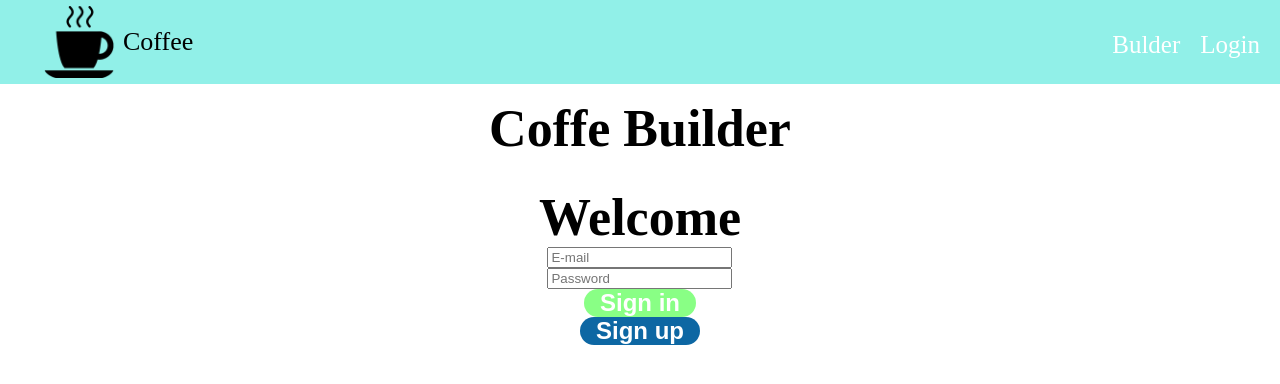
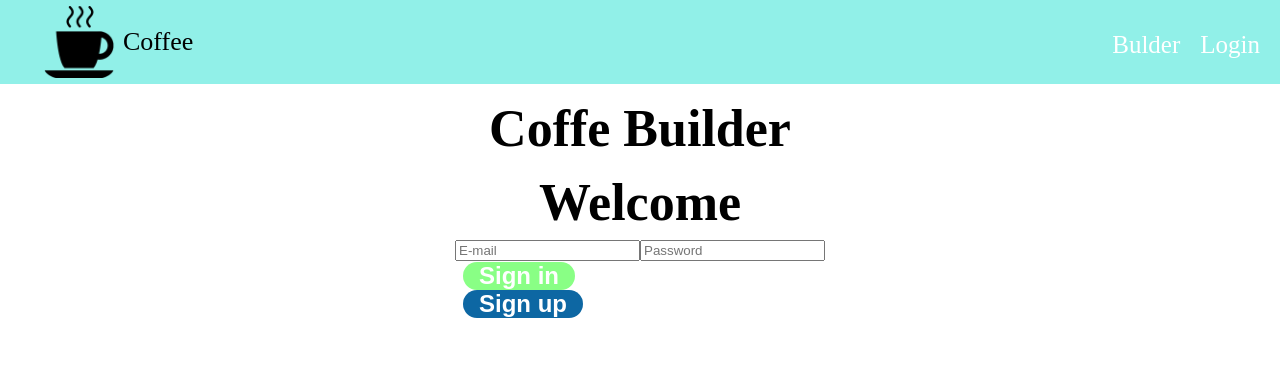
Before and after one commit to kutman-batyrkanov/-Coffe-builder-app, a React (Create React App) app: page /auth in a window 1280 px wide. Shown: the top 384 px of the page. Built offline with nearby package versions, Linux system fonts and the light colour scheme; a web font is replaced by a local one.

Commit message:
added const method event.nativeEvent

```diff
--- a/src/components/Auth/Auth.js
+++ b/src/components/Auth/Auth.js
@@ -9,7 +9,6 @@ import { Redirect, useLocation } from "react-router-dom";
 
 export default withAxios(() => {
   const dispatch = useDispatch();
-  const [ method, setMethod ] = useState(null);
   const { loading, error, token } = useSelector(state => state.auth);
   const location = useLocation();
 
@@ -17,6 +16,8 @@ export default withAxios(() => {
     start(dispatch);
 
     const data = new FormData(event.target);
+    const method = event.nativeEvent.submitter.innerText == "Sign in"
+      ? "signin" : "signup";
     auth(dispatch, method, data.get('email'), data.get('password'));
 
     event.preventDefault();
@@ -25,12 +26,12 @@ export default withAxios(() => {
   let formOutput = "Loading...";
   if (!loading) {
     formOutput = (
-      <form className={classes.Auth} onSubmit={formSubmitted}>
+      <form onSubmit={formSubmitted}>
         <h1>Welcome</h1>
         <input type="email" placeholder="E-mail" name="email" required />
         <input type="password" placeholder="Password" name="password" required minLength="6" />
-        <Button  click={() => setMethod('signin')} green>Sign in</Button>
-        <Button  click={() => setMethod('signup')} red>Sign up</Button>
+        <Button green>Sign in</Button>
+        <Button red>Sign up</Button>
       </form>
     );
   }
```
